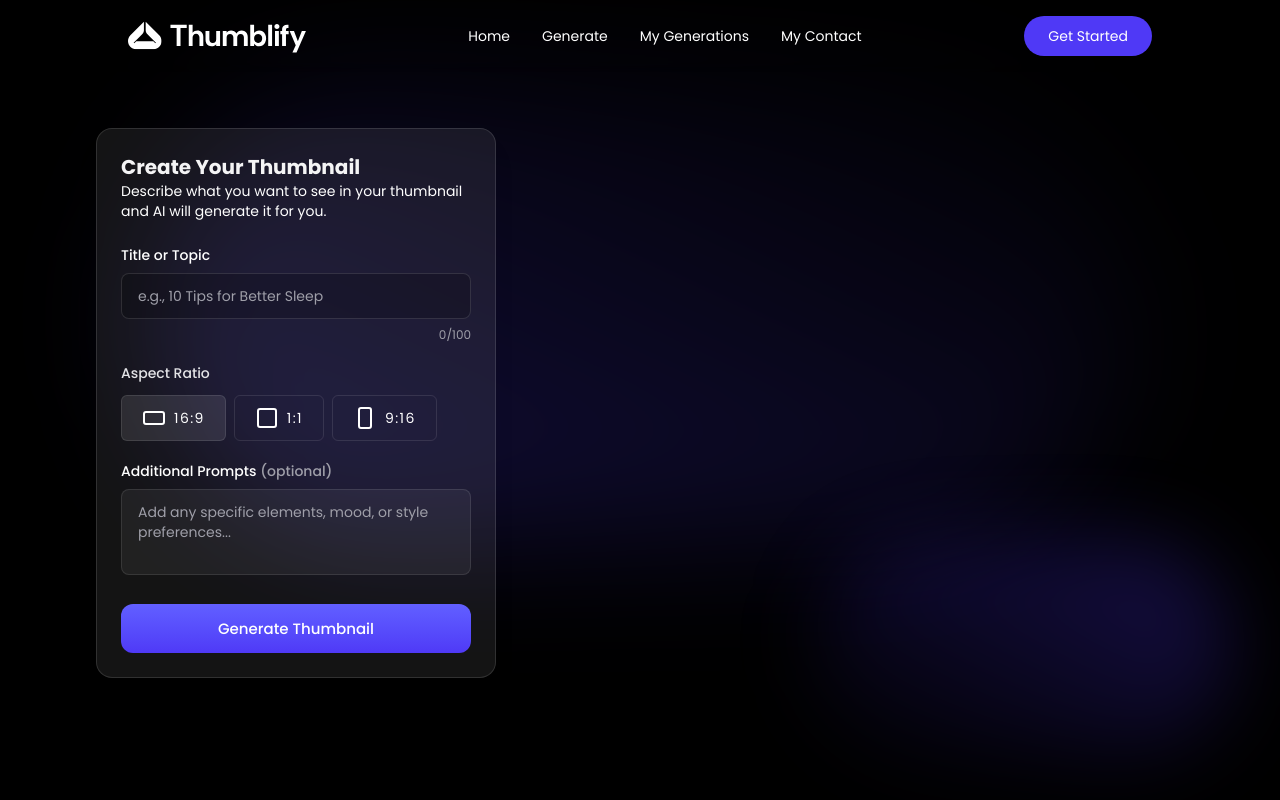
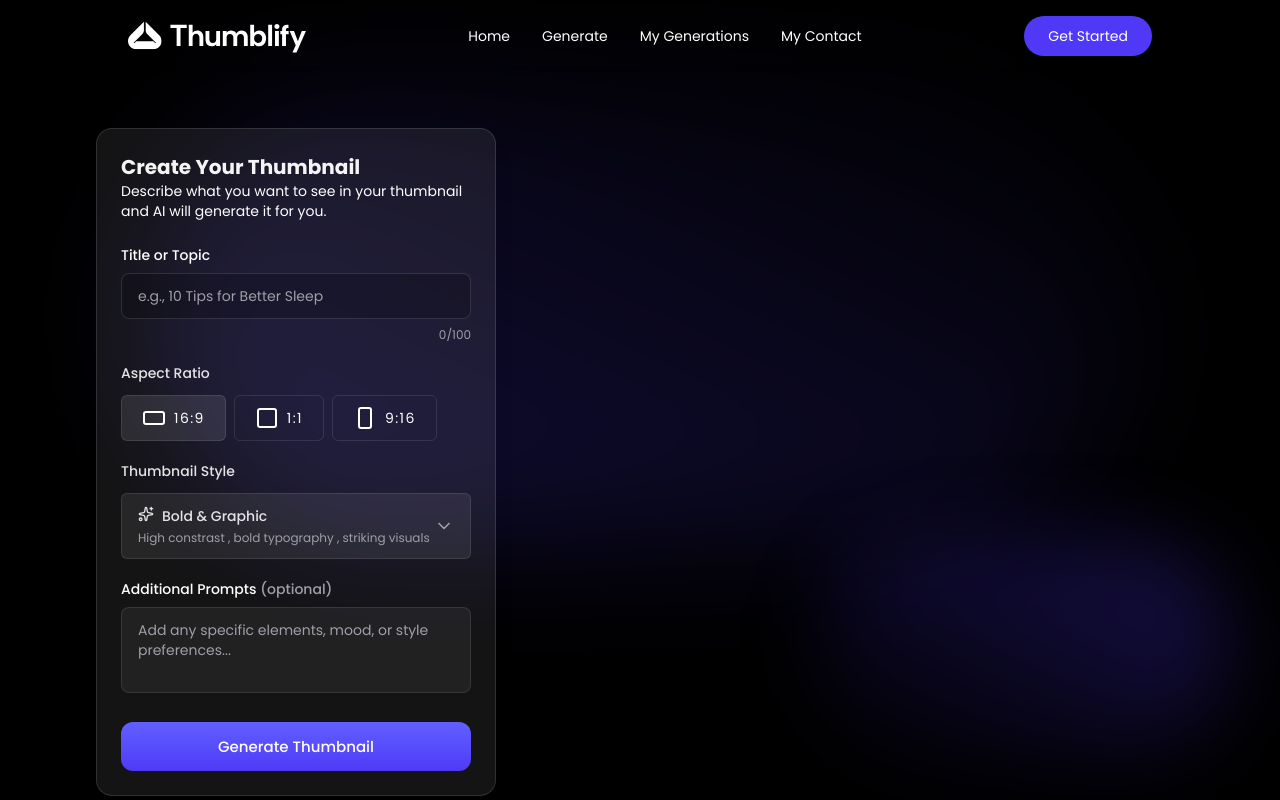
Before and after one commit to siddharthNirmale/Thumbnail, a React (Vite) app in the folder client/: page /generate in a window 1280 px wide. Shown: the top 800 px of the page. Built offline with nearby package versions, Linux system fonts and the light colour scheme.

Commit message:
did style selector

```diff
--- /dev/null
+++ b/client/src/components/StyleSelector.tsx
@@ -0,0 +1,71 @@
+import { ChevronDown, CpuIcon, ImageIcon, PenToolIcon, SparklesIcon, SquareIcon } from "lucide-react";
+import { thumbnailStyles, type ThumbnailStyle } from "../assets/assets"
+import { div } from "motion/react-client";
+
+
+const StyleSelector = ({ value, onChange, isOpen, setIsOpen }: { value: ThumbnailStyle; onChange: (style: ThumbnailStyle) => void; isOpen: boolean; setIsOpen: (open: boolean) => void }) => {
+
+
+    const styleDescriptions: Record<ThumbnailStyle, string> = {
+        "Bold & Graphic": "High constrast , bold typography , striking visuals",
+        "Minimalist": "Clean design , ample white space , simple typography",
+        "Photorealistic": "Lifelike images , detailed visuals , realistic lighting",
+        "Illustrated": "Hand-drawn elements , artistic style , creative visuals",
+        "Tech/Futuristic": "Sleek design , modern typography , high-tech visuals"
+    }
+    const styleIcons: Record<ThumbnailStyle, React.ReactNode> = {
+        "Bold & Graphic": <SparklesIcon className="h-4 w-4" />,
+        "Minimalist": <SquareIcon className="h-4 w-4" />,
+        "Photorealistic": <ImageIcon className="h-4 w-4" />,
+        "Illustrated": <PenToolIcon className="h-4 w-4" />,
+        "Tech/Futuristic": <CpuIcon className="h-4 w-4" />,
+    }
+
+    return (
+        <div className=" relative space-y-3 dark ">
+            <label className="block text-sm font-medium text-zinc-200">
+                Thumbnail Style
+            </label>
+
+            <button type="button"
+                onClick={() => setIsOpen(!isOpen)}
+                className="flex w-full items-center justify-between rounded-md border px-4 py-3 text-left transition bg-white/8 border-white/10 text-zinc-200 hover:bg-white/12">
+                <div className="space-y-1">
+                    <div className="flex item-center gap-2 font-medium">
+                        {styleIcons[value]}
+                        <span>{value}</span>
+                    </div>
+                    <p className="text-xs text-zinc-400">{styleDescriptions[value]}</p>
+                </div>
+                <ChevronDown className={["h-5 w-5 text-zinc-400 transition-transform", isOpen && 'rotate-180'].join(' ')} />
+            </button>
+            {isOpen && (
+                <div className="absolute bottom-0 z-50 mt-1 w-full rounded-md border border-white/12 bg-black/20 backdrop-blur-3xl shadow-lg">
+                    {thumbnailStyles.map((style)=> (
+                        <button type="button"
+                         key={style}
+                         onClick={()=>{onChange(style); setIsOpen(false);}}
+                         className="flex  w-full items-start gap-3 px-4 py-3 text-left transition hover:bg-black/60">
+                        <div className="mt-0.5">
+                            {styleIcons[style]}
+                        </div>
+                        <div>
+                            <p className="font-medium ">{style}</p>
+                            <p  className="text-xs text-zinc-400">{styleDescriptions[style]}</p>
+
+                        </div>
+
+
+
+                        </button>
+                    ))}
+
+                </div>
+            )}
+
+
+        </div>
+    )
+}
+
+export default StyleSelector
--- a/client/src/pages/Generate.tsx
+++ b/client/src/pages/Generate.tsx
@@ -3,6 +3,7 @@
 import { colorSchemes, type AspectRatio, type IThumbnail, type ThumbnailStyle } from '../assets/assets';
 import SoftBackdrop from '../components/SoftBackdrop';
 import AspectRatioSelector from '../components/AspectRatioSelector';
+import StyleSelector from '../components/StyleSelector';
 
 const Generate = () => {
 
@@ -12,10 +13,10 @@
   const [thumbnail, setThumbnail] = useState<IThumbnail | null>(null);
   const [loading, setLoading] = useState(false);
 
-  const [aspectRatio,setAspectRatio] = useState<AspectRatio>("16:9");
-  const [colorSchemeId,setcolorSchemeId] = useState<string>(colorSchemes[0].id);
-  const [style,setStyle] = useState<ThumbnailStyle>("Bold & Graphic");
-  const [styleDropdownOpen,setStyleDropdownOpen] = useState(false);
+  const [aspectRatio, setAspectRatio] = useState<AspectRatio>("16:9");
+  const [colorSchemeId, setcolorSchemeId] = useState<string>(colorSchemes[0].id);
+  const [style, setStyle] = useState<ThumbnailStyle>("Bold & Graphic");
+  const [styleDropdownOpen, setStyleDropdownOpen] = useState(false);
 
 
 
@@ -55,6 +56,11 @@
 
 
                   {/* styleselector */}
+                  <StyleSelector
+                    value={style}
+                    onChange={setStyle}
+                    isOpen={styleDropdownOpen}
+                    setIsOpen={setStyleDropdownOpen} />
 
                   {/* colorScheme Selector */}
 
```
